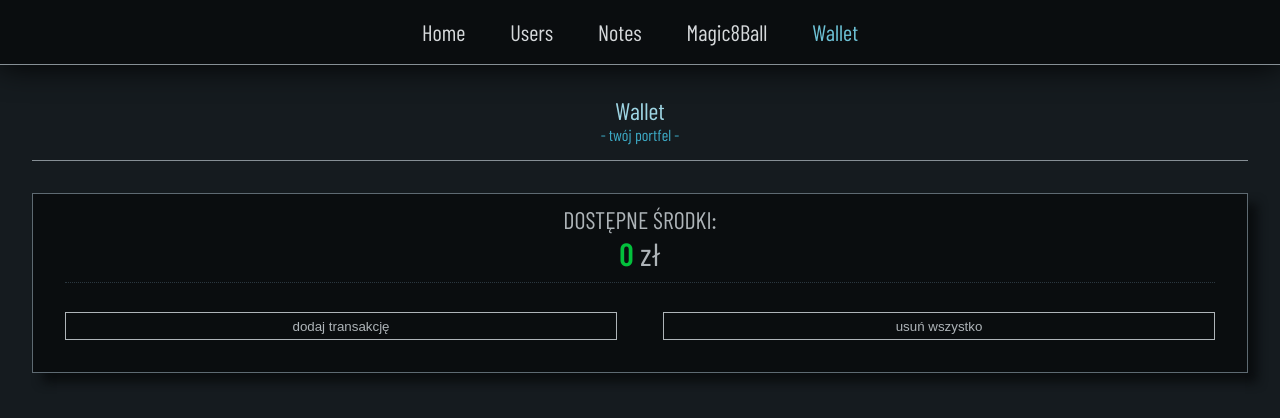
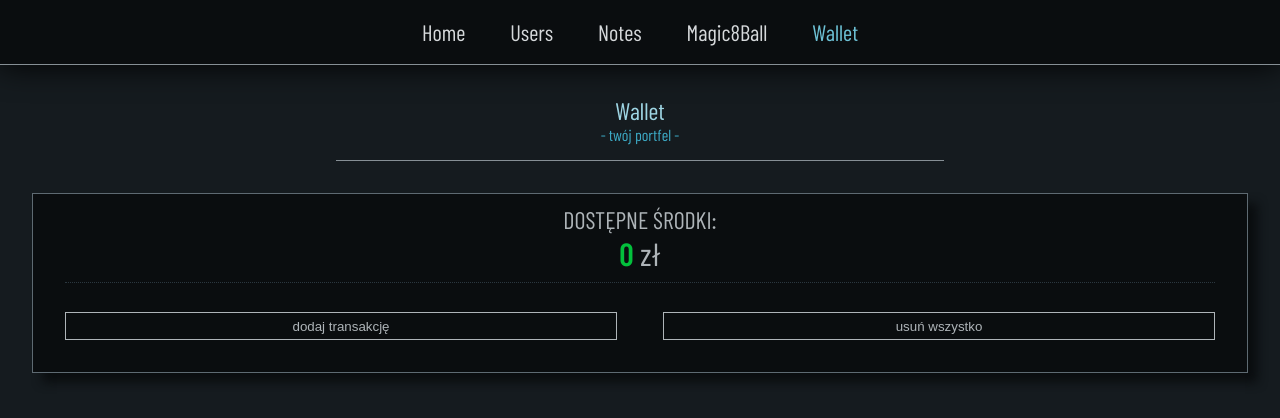
Before and after one commit to Scorpion19702022/SIMPLE_PROJECT_REACT_REDUX, a React (Vite) app: page /Wallet in a window 1280 px wide. Shown: the top 418 px of the page. Built offline with nearby package versions, Linux system fonts and the light colour scheme; a web font is replaced by a local one.

Commit message:
added style for desktop

```diff
--- a/src/Components/Wallet/Styles/Wallet.module.css
+++ b/src/Components/Wallet/Styles/Wallet.module.css
@@ -74,7 +74,7 @@
 
 .box_wallet {
 	width: 100%;
-	min-height: 100vh;
+	height: 100%;
 	padding-top: 2em;
 	display: flex;
 	flex-direction: column;
@@ -83,4 +83,11 @@
 }
 
 @media (min-width: 1200px) {
+	.header {
+		width: 50%;
+	}
+
+	.box_wallet {
+		height: 700px;
+	}
 }
```
